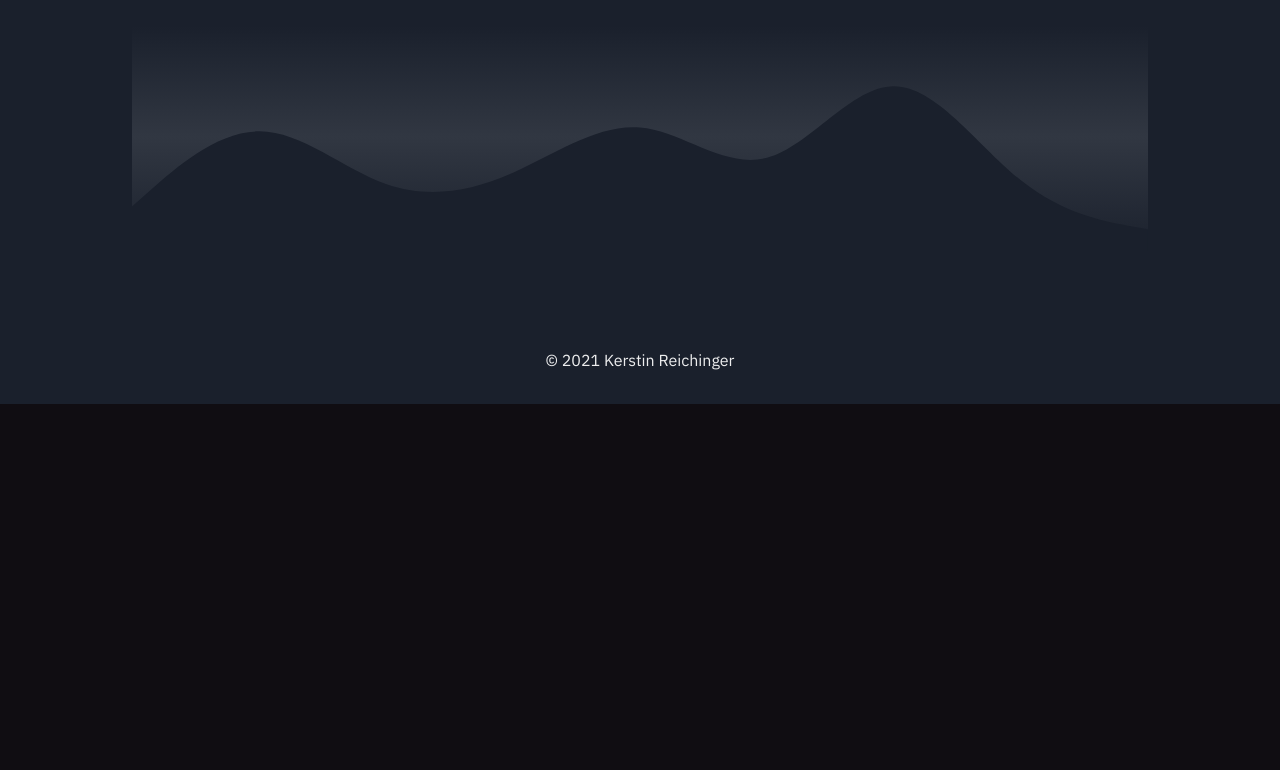
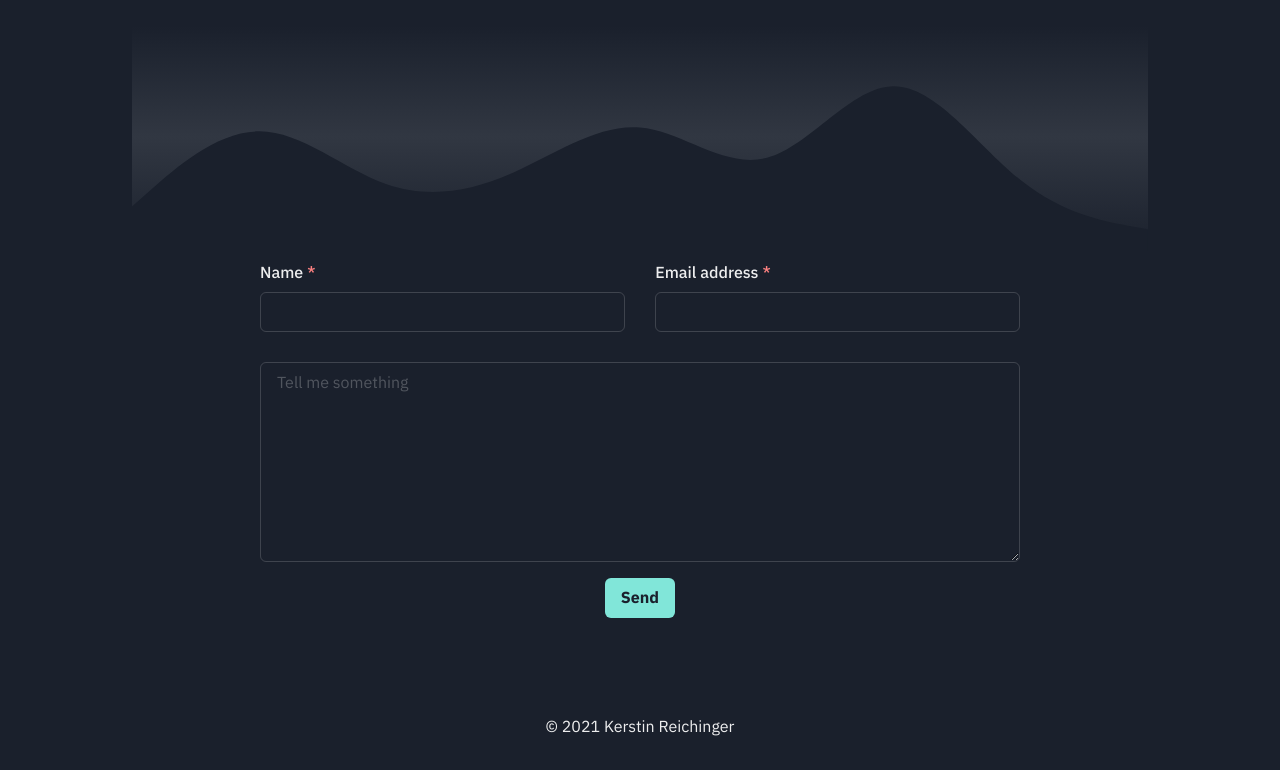
Before and after one commit to kerstin97/portfolio, a Next.js app in the folder portfolio/: page / in a window 1280 px wide. Shown: the part 3317-4087 px from the top of the page. Before the commit the page ends 3721 px from the top, so only its background shows below. Built offline with nearby package versions, Linux system fonts and the light colour scheme.

Commit message:
sendgrid without apikey

```diff
--- /dev/null
+++ b/portfolio/components/hireme.js
@@ -0,0 +1,124 @@
+import { FormControl, FormLabel, Input, FormHelperText, Textarea, Button, Center } from "@chakra-ui/react";
+import React, { useState } from 'react'
+
+export default function HireMe() {
+
+    const [name, setName] = useState("");
+    const [email, setEmail] = useState("");
+    const [message, setMessage] = useState("");
+
+    //   Form validation state
+    const [errors, setErrors] = useState({});
+
+    //   Setting button text on form submission
+    const [buttonText, setButtonText] = useState("Send");
+
+     // Setting success or failure messages states
+    const [showSuccessMessage, setShowSuccessMessage] = useState(false);
+    const [showFailureMessage, setShowFailureMessage] = useState(false);
+
+    //   Handling form submit
+    const handleSubmit = async (e) => {
+        e.preventDefault();
+
+        let isValidForm = handleValidation();
+
+        if (isValidForm) {
+            setButtonText("Sending");
+            const res = await fetch("/api/sendgrid", {
+              body: JSON.stringify({
+                email: email,
+                name: name,
+                message: message,
+              }),
+              headers: {
+                "Content-Type": "application/json",
+              },
+              method: "POST",
+            });
+
+            const { error } = await res.json();
+            if (error) {
+              console.log(error);
+              setShowSuccessMessage(false);
+              setShowFailureMessage(true);
+              setButtonText("Send");
+              return;
+            }
+            setShowSuccessMessage(true);
+            setShowFailureMessage(false);
+            setButtonText("Send");
+        }
+        console.log(name, email, message);
+    };
+
+    // Validation check method
+    const handleValidation = () => {
+        let tempErrors = {};
+        let isValid = true;
+
+        if (name.length <= 0) {
+            tempErrors["name"] = true;
+            isValid = false;
+        }
+        if (email.length <= 0) {
+            tempErrors["email"] = true;
+            isValid = false;
+        }
+        if (message.length <= 0) {
+            tempErrors["message"] = true;
+            isValid = false;
+        }
+
+        setErrors({ ...tempErrors });
+        console.log("errors", errors);
+        return isValid;
+    };
+
+
+    const style = {
+        display: 'flex',
+        flexDirection: 'row',
+        flexWrap: 'wrap',
+        justifyContent: 'space-between',
+        width: "80%",
+        paddingLeft: "20px",
+        paddingRight: "20px",
+        maxWidth: "800px",
+        width: "100%"
+    }
+    return (
+        <form style={style}  onSubmit={handleSubmit}>
+            <FormControl id="name" width={["100%","100%","48%","48%"]} pb="10px" isRequired="true">
+                <FormLabel>Name</FormLabel>
+                <Input type="name" value={name} onChange={(e) => { setName(e.target.value); } }/>
+            </FormControl>
+            <FormControl id="email" width={["100%","100%","48%","48%"]} isRequired="true">
+                <FormLabel>Email address</FormLabel>
+                <Input type="email" value={email} onChange={(e) => { setEmail(e.target.value); } } />
+            </FormControl>
+            <Textarea
+                id="message"
+                placeholder="Tell me something"
+                size="md"
+                width="100%"
+                height="200px"
+                mt="20px"
+                isRequired="true"
+                value={message}
+                onChange={(e) => { setMessage(e.target.value); } }
+            />
+            <Center width={["100%","100%","48%","48%"]}
+                    ml="auto"
+                    mr="auto">
+                <Button
+                    mt={4}
+                    colorScheme="teal"
+                    type="submit"
+                >
+                    {buttonText}
+            </Button>
+          </Center>
+        </form>
+    )
+}
--- /dev/null
+++ b/portfolio/pages/api/sendgrid.js
@@ -0,0 +1,22 @@
+import sendgrid from "@sendgrid/mail";
+
+sendgrid.setApiKey(process.env.SENDGRID_API_KEY);
+
+async function sendEmail(req, res) {
+  try {
+    // console.log("REQ.BODY", req.body);
+    await sendgrid.send({
+      to: "kerstin.reichinger@gmx.at", // Your email where you'll receive emails
+      from: "manuarorawork@gmail.com", // your website email address here
+      subject: `${req.body.subject}`,
+      html: `<div>You've got a mail</div>`,
+    });
+  } catch (error) {
+    // console.log(error);
+    return res.status(error.statusCode || 500).json({ error: error.message });
+  }
+
+  return res.status(200).json({ error: "" });
+}
+
+export default sendEmail;
--- a/portfolio/pages/index.js
+++ b/portfolio/pages/index.js
@@ -13,6 +13,7 @@ import Wave1 from '../components/svgs/wave1.js'
 import Wave2 from '../components/svgs/wave2.js'
 import Wave3 from '../components/svgs/wave3.js'
 import Wave4 from '../components/svgs/wave4.js'
+import HireMe from '../components/hireme'
 
 export default function Home() {
   const {colorMode, toggleColorMode} = useColorMode();
@@ -52,7 +53,8 @@ export default function Home() {
           <Wave4
               fill={isDark ? "#1A202C" : "#fff"}
               background={isDark ? "linear-gradient(180deg, rgba(26,32,44,1) 0%, rgba(49,55,66,1) 49%, rgba(27,33,45,1) 100%)" : "linear-gradient(180deg, rgba(255,255,255,1) 0%, rgba(233,102,110,0.3981967787114846) 49%, rgba(255,255,255,1)"}
-            />
+          />
+          <HireMe/>
         </VStack>
         <Navigation isDark={isDark} toggleColorMode={toggleColorMode}/>
       </main>
```
